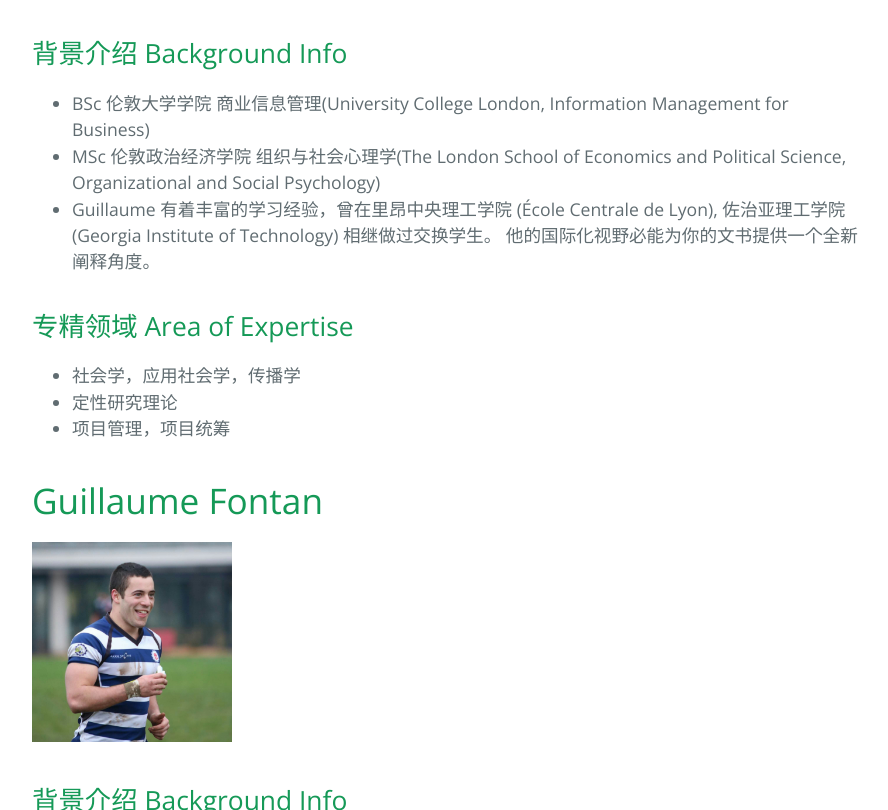
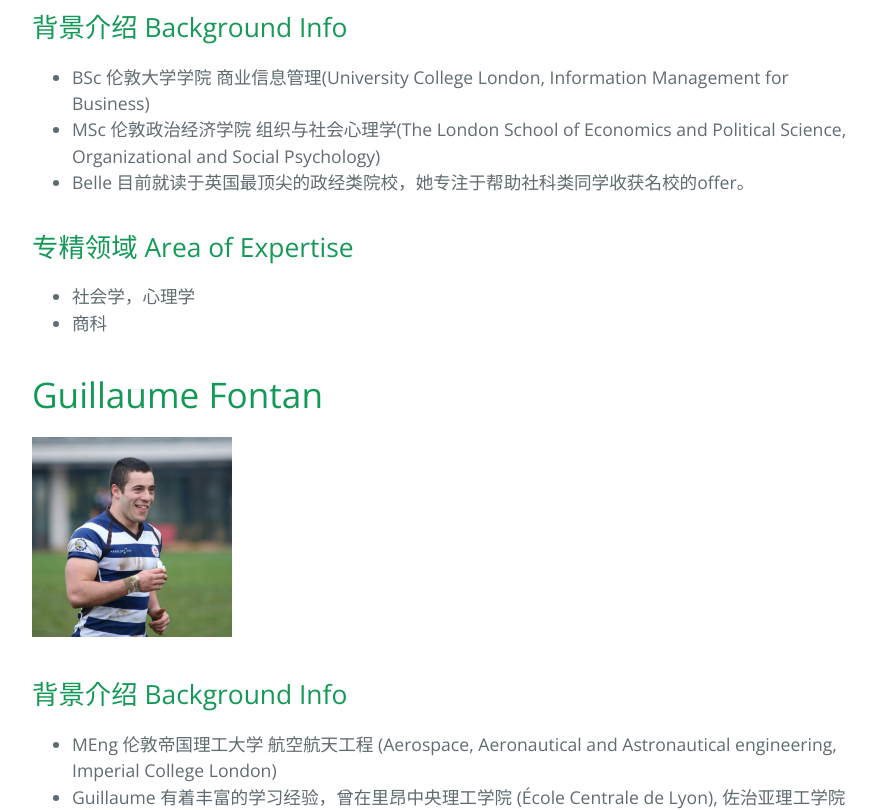
Before and after one commit to horizonedu/horizonedu.github.io, a Jekyll site: the page mentor.html, which Jekyll copies as it is, in a window 1280 px wide and 900 px high, scrolled down 2740 px, cut to the strip 90-900 px from the top of the window. Shown: the whole strip, without its empty margins (192-1080 px from the left). Built offline with Jekyll 4.4.1, drawn with Linux system fonts in a browser that asks for light colours; some of the changed text lies outside the part shown.

Commit message:
added belle

```diff
--- a/mentor.html
+++ b/mentor.html
@@ -60,9 +60,7 @@
           红树林基金会募款专员 (ShenZhen Mangroves Conservation Foundation, Fundraising Coordinator)
         </li>
         <li>
-          Guillaume 有着丰富的学习经验，曾在里昂中央理工学院 (École Centrale de Lyon),
-          佐治亚理工学院 (Georgia Institute of Technology) 相继做过交换学生。
-          他的国际化视野必能为你的文书提供一个全新阐释角度。
+          Yumi 丰富而全面的实践经历能帮助那些同样社会活动丰富的同学打磨出最理想的 personal statement!
         </li>
       </ul>
       <h2>专精领域 Area of Expertise</h2>
@@ -112,21 +110,16 @@
           MSc 伦敦政治经济学院 组织与社会心理学(The London School of Economics and Political Science, Organizational and Social Psychology)
         </li>
         <li>
-          Guillaume 有着丰富的学习经验，曾在里昂中央理工学院 (École Centrale de Lyon),
-          佐治亚理工学院 (Georgia Institute of Technology) 相继做过交换学生。
-          他的国际化视野必能为你的文书提供一个全新阐释角度。
+          Belle 目前就读于英国最顶尖的政经类院校，她专注于帮助社科类同学收获名校的offer。
         </li>
       </ul>
       <h2>专精领域 Area of Expertise</h2>
       <ul class="posts">
         <li>
-          社会学，应用社会学，传播学
+          社会学，心理学
         </li>
         <li>
-          定性研究理论
-        </li>
-        <li>
-          项目管理，项目统筹
+          商科
         </li>
       </ul>
 
```
Also changed, not shown: Belle_liu.jpg (added), 2 other files.
